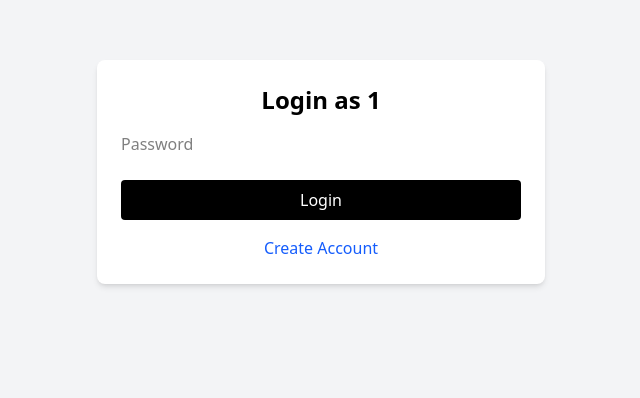
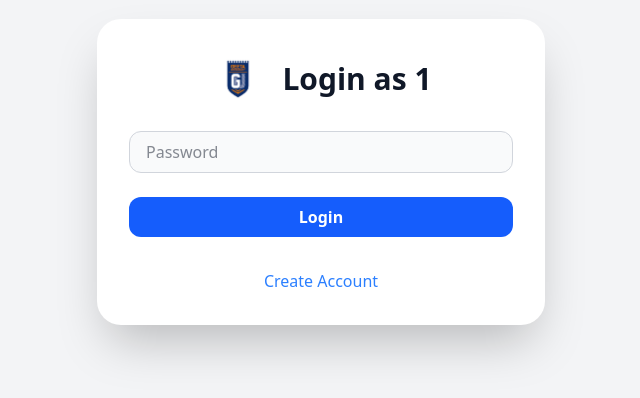
Before and after one commit to Ankit-nehra/StudentDriverFrontend, a React (Vite) app in the folder frontend/: page /auth/1 in a window 1280 px wide. Shown: the part 228-626 px from the top of the page, without its empty margins (319-959 px from the left). Built offline with nearby package versions, Linux system fonts and the light colour scheme; no server answers.

Commit message:
Update Auth.jsx

```diff
--- a/frontend/src/pages/Auth.jsx
+++ b/frontend/src/pages/Auth.jsx
@@ -1,6 +1,7 @@
 import { useParams, useNavigate } from "react-router-dom";
 import { useState } from "react";
 import axios from "axios";
+import logo from "../assets/logo.png"; // Import your logo here
 
 export default function Auth() {
   const { role } = useParams(); // "student" or "driver"
@@ -33,19 +34,13 @@ export default function Auth() {
       let data = {};
 
       if (role === "student") {
-        data = {
-          rollno: form.rollno,
-          password: form.password,
-        };
+        data = { rollno: form.rollno, password: form.password };
         if (!isLogin) {
           data.name = form.name;
           data.course = form.course;
         }
       } else {
-        data = {
-          vehicleNo: form.vehicleNo,
-          password: form.password,
-        };
+        data = { vehicleNo: form.vehicleNo, password: form.password };
         if (!isLogin) {
           data.name = form.name;
           data.location = form.location;
@@ -70,14 +65,18 @@ export default function Auth() {
   };
 
   return (
-    <div className="min-h-screen flex items-center justify-center bg-gray-100 px-4">
+    <div className="min-h-screen flex items-center justify-center bg-gray-100 dark:bg-gray-900 px-4 transition-colors duration-300">
       <form
         onSubmit={submitHandler}
-        className="bg-white p-6 rounded-lg shadow-md w-full max-w-md"
+        className="bg-white dark:bg-gray-800 p-8 rounded-3xl shadow-2xl w-full max-w-md space-y-6 transition-colors duration-300"
       >
-        <h2 className="text-2xl font-bold mb-4 text-center">
-          {isLogin ? "Login" : "Signup"} as {role}
-        </h2>
+        {/* Logo + Heading */}
+        <div className="flex items-center justify-center mb-6 space-x-4">
+          <img src={logo} alt="Logo" className="h-14 w-14 object-contain" />
+          <h2 className="text-3xl font-bold text-gray-900 dark:text-gray-100">
+            {isLogin ? "Login" : "Signup"} as {role.charAt(0).toUpperCase() + role.slice(1)}
+          </h2>
+        </div>
 
         {/* Name (Signup only) */}
         {!isLogin && (
@@ -86,7 +85,7 @@ export default function Auth() {
             placeholder="Name"
             value={form.name}
             onChange={handleChange}
-            className="input mb-2"
+            className="w-full px-4 py-2 rounded-xl border border-gray-300 dark:border-gray-600 bg-gray-50 dark:bg-gray-700 text-gray-900 dark:text-gray-100 focus:outline-none focus:ring-2 focus:ring-blue-500 transition-colors duration-300"
             required
           />
         )}
@@ -99,7 +98,7 @@ export default function Auth() {
               placeholder="University ID"
               value={form.rollno}
               onChange={handleChange}
-              className="input mb-2"
+              className="w-full px-4 py-2 rounded-xl border border-gray-300 dark:border-gray-600 bg-gray-50 dark:bg-gray-700 text-gray-900 dark:text-gray-100 focus:outline-none focus:ring-2 focus:ring-blue-500 transition-colors duration-300"
               required
             />
             {!isLogin && (
@@ -108,7 +107,7 @@ export default function Auth() {
                 placeholder="Course"
                 value={form.course}
                 onChange={handleChange}
-                className="input mb-2"
+                className="w-full px-4 py-2 rounded-xl border border-gray-300 dark:border-gray-600 bg-gray-50 dark:bg-gray-700 text-gray-900 dark:text-gray-100 focus:outline-none focus:ring-2 focus:ring-blue-500 transition-colors duration-300"
               />
             )}
           </>
@@ -122,7 +121,7 @@ export default function Auth() {
               placeholder="Vehicle Number"
               value={form.vehicleNo}
               onChange={handleChange}
-              className="input mb-2"
+              className="w-full px-4 py-2 rounded-xl border border-gray-300 dark:border-gray-600 bg-gray-50 dark:bg-gray-700 text-gray-900 dark:text-gray-100 focus:outline-none focus:ring-2 focus:ring-blue-500 transition-colors duration-300"
               required
             />
             {!isLogin && (
@@ -131,25 +130,25 @@ export default function Auth() {
                 placeholder="Location"
                 value={form.location}
                 onChange={handleChange}
-                className="input mb-2"
+                className="w-full px-4 py-2 rounded-xl border border-gray-300 dark:border-gray-600 bg-gray-50 dark:bg-gray-700 text-gray-900 dark:text-gray-100 focus:outline-none focus:ring-2 focus:ring-blue-500 transition-colors duration-300"
                 required
               />
             )}
           </>
         )}
 
-        {/* Password (Login & Signup) */}
+        {/* Password */}
         <input
           type="password"
           name="password"
           placeholder="Password"
           value={form.password}
           onChange={handleChange}
-          className="input mb-2"
+          className="w-full px-4 py-2 rounded-xl border border-gray-300 dark:border-gray-600 bg-gray-50 dark:bg-gray-700 text-gray-900 dark:text-gray-100 focus:outline-none focus:ring-2 focus:ring-blue-500 transition-colors duration-300"
           required
         />
 
-        {/* Confirm Password (Signup Only) */}
+        {/* Confirm Password (Signup only) */}
         {!isLogin && (
           <input
             type="password"
@@ -157,18 +156,18 @@ export default function Auth() {
             placeholder="Confirm Password"
             value={form.confirmPassword}
             onChange={handleChange}
-            className="input mb-2"
+            className="w-full px-4 py-2 rounded-xl border border-gray-300 dark:border-gray-600 bg-gray-50 dark:bg-gray-700 text-gray-900 dark:text-gray-100 focus:outline-none focus:ring-2 focus:ring-blue-500 transition-colors duration-300"
             required
           />
         )}
 
-        <button className="bg-black text-white w-full py-2 rounded mt-4">
+        <button className="w-full py-2 bg-blue-600 hover:bg-blue-700 text-white rounded-xl font-semibold transition-colors duration-300">
           {isLogin ? "Login" : "Signup"}
         </button>
 
         <p
           onClick={() => setIsLogin(!isLogin)}
-          className="text-center mt-4 text-blue-600 cursor-pointer"
+          className="text-center mt-2 text-blue-500 dark:text-blue-400 cursor-pointer hover:underline transition-colors duration-300"
         >
           {isLogin ? "Create Account" : "Already have an account?"}
         </p>
```
